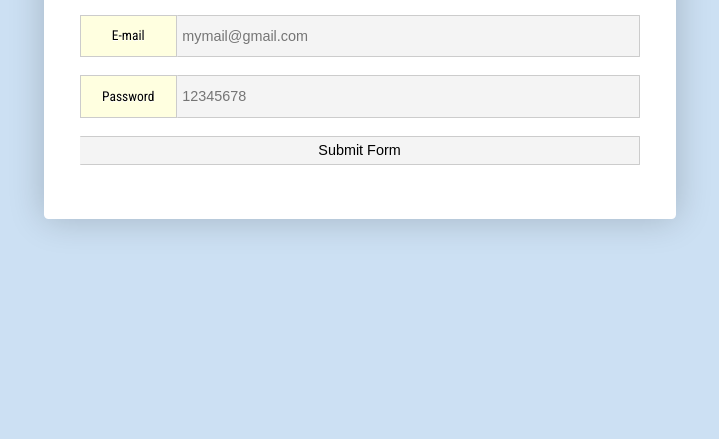
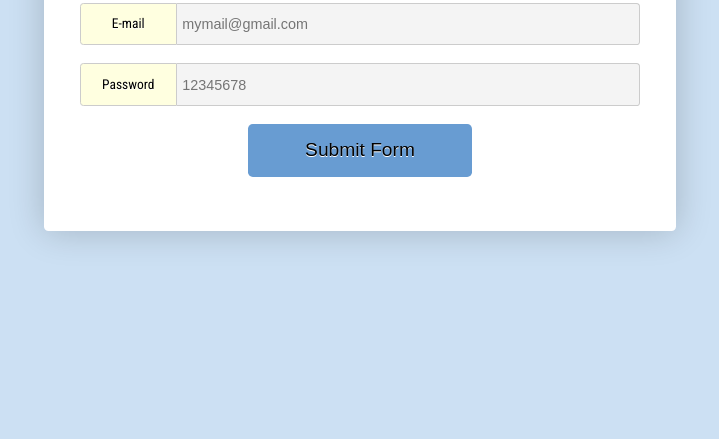
Before and after one commit to SergSmith64/Contacts-Form, a plain HTML site: page index.html in a window 1280 px wide. Shown: the part 361-800 px from the top of the page, without its empty margins (280-999 px from the left). Drawn offline with Linux system fonts and the light colour scheme.

Commit message:
fix: complete

```diff
--- a/index.html
+++ b/index.html
@@ -15,25 +15,25 @@
 	<div class="form-container">
 		<form action="">
 			<h2>Contacts-Form</h2>
-			<div class="form-field">
+			<div class="form-field multi-input">
 				<label for="name">Name</label>
 				<input type="text" name="first-name" id="name" placeholder="Your name">
 				<input type="text" placeholder="Last Name">
 			</div>
-			<div class="form-field">
+			<div class="form-field input-right">
 				<label for="email">E-mail</label>
 				<input type="email" name="email" id="email" placeholder="mymail@gmail.com">
 			</div>
-			<div class="form-field">
+			<div class="form-field input-right">
 				<label for="pass">Password</label>
 				<input type="password" name="pass" id="pass" placeholder="12345678">
 			</div>
 
-			<div class="form-field">
+			<div class="form-field submit-field">
 				<input type="submit" value="Submit Form">
 			</div>
 		</form>
-	</div>
+	</div><!-- /form-container -->
 
 
 	</div><!-- /container -->
--- a/style.sass
+++ b/style.sass
@@ -5,16 +5,15 @@
 body
 	font-size: 18px
 	font-family: "Roboto Condensed", sans-serif
+	min-width: 320px
 
 h2
 	text-align: center
 	padding-bottom: 1em
 
 .container
-	max-width: 1400px
-	margin: 0 auto
-	// background-color: #b4d4e2da
-
+	// max-width: 1400px
+	// margin: 0 auto
 
 .form-container
 	display: flex
@@ -31,7 +30,6 @@ form
 	box-shadow: 0 0 2em rgba(0,0,0,0.2)
 	border-radius: 0.25em
 
-
 .form-field
 	margin-bottom: 1em
 	display: flex
@@ -39,13 +37,13 @@ form
 .form-field  label
 	flex: 0 1 5em
 	padding: 1em
-	// background-color: #FFF
 	background-color: lightyellow
 	border: 1px solid #CCC
 	font-size: 0.75em
 	text-align: center
 	text-shadow: 0 1px 0 #FFF
 	line-height: 1
+	border-radius: 0.25em 0 0 0.25em
 
 .form-field input
 	flex-grow: 1
@@ -62,3 +60,24 @@ input:focus
 	background-color: #FFF
 	box-shadow: inset 0.1em 0.1em 0.25em rgba(0,0,0,0.2)
 	outline: 0
+
+.input-right input, .multi-input input:last-child
+	border-radius: 0 0.25em 0.25em 0
+
+.submit-field
+	flex-direction: row
+	justify-content: center
+
+input[type="submit"]
+	background-color: #689CD2
+	flex: 0 1 40%
+	padding: 0.8em
+	font-size: 1.2rem
+	text-shadow: 0 1px 0 #FFF
+	border-radius: 0.25em
+	border: 0
+	transition: 0.3s
+	cursor: pointer
+
+input[type="submit"]:hover
+	color: #FFF
```
Also changed, not shown: style.css, 1 other file.
